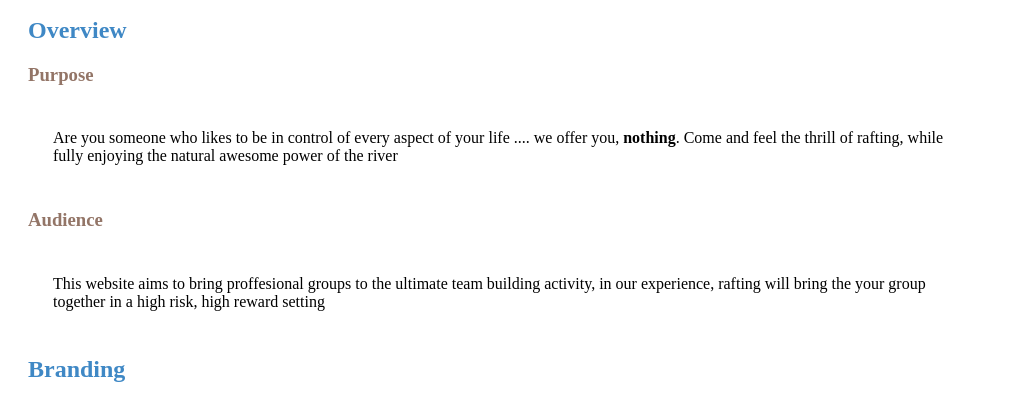
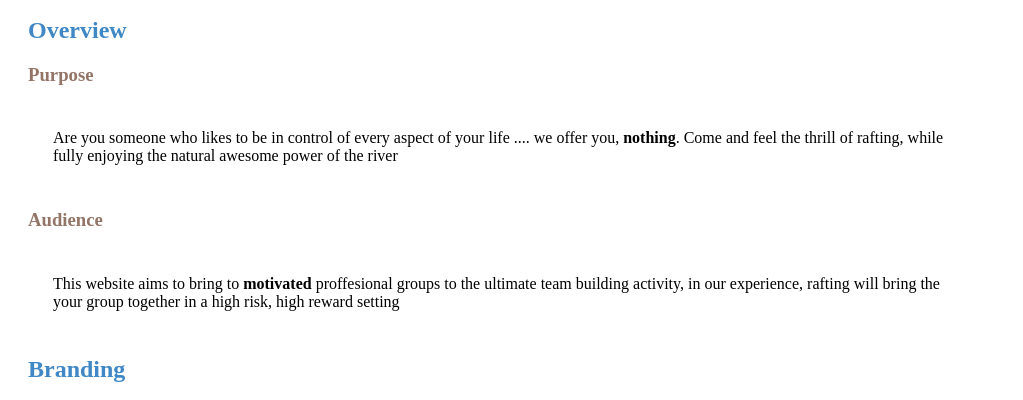
Before and after one commit to Bismarck13y/wdd130, a plain HTML site: page week02/wwr/site-plan-rafting.html in a window 1280 px wide. Shown: the part 209-609 px from the top of the page, without its empty margins (0-1023 px from the left). Drawn offline with Linux system fonts and the light colour scheme; a web font is replaced by a local one.

Commit message:
trying to commit

```diff
--- a/week02/wwr/site-plan-rafting.html
+++ b/week02/wwr/site-plan-rafting.html
@@ -21,7 +21,7 @@
         <h3 div class="secondary">Purpose</h3>
         <p>Are you someone who likes to be in control of every aspect of your life .... we offer you, <strong>nothing</strong>. Come and feel the thrill of rafting, while fully enjoying the natural awesome power of the river</p>
         <h3 div class="secondary">Audience</h3>
-        <p>This website aims to bring proffesional groups to the ultimate team building activity, in our experience, rafting will bring the your group together in a high risk, high reward setting </p>
+        <p>This website aims to bring to <strong>motivated</strong> proffesional groups to the ultimate team building activity, in our experience, rafting will bring the your group together in a high risk, high reward setting </p>
         <h2 div class="primary">Branding</h2>
         <h3 div class="primary">Website Logo </h3>
         <img src="https://byui-cse.github.io/wdd130-ww-course/resources/images/logos/brownrafting.jpeg" alt="Rafting Site Logo">
@@ -50,7 +50,7 @@
         alt="About Us Page Wireframe Design" width="700">
          </main>
          <footer>
-          <p>©2024 Rafting Site Plan 🦆 Bismarck Quintero  🦆 WDD 130</p>
+          <p>©2024 Rafting Site Plan 🦆 Bismarck Quintero 🦆 WDD 130</p>
          </footer>
   </body>
 </html>
```
